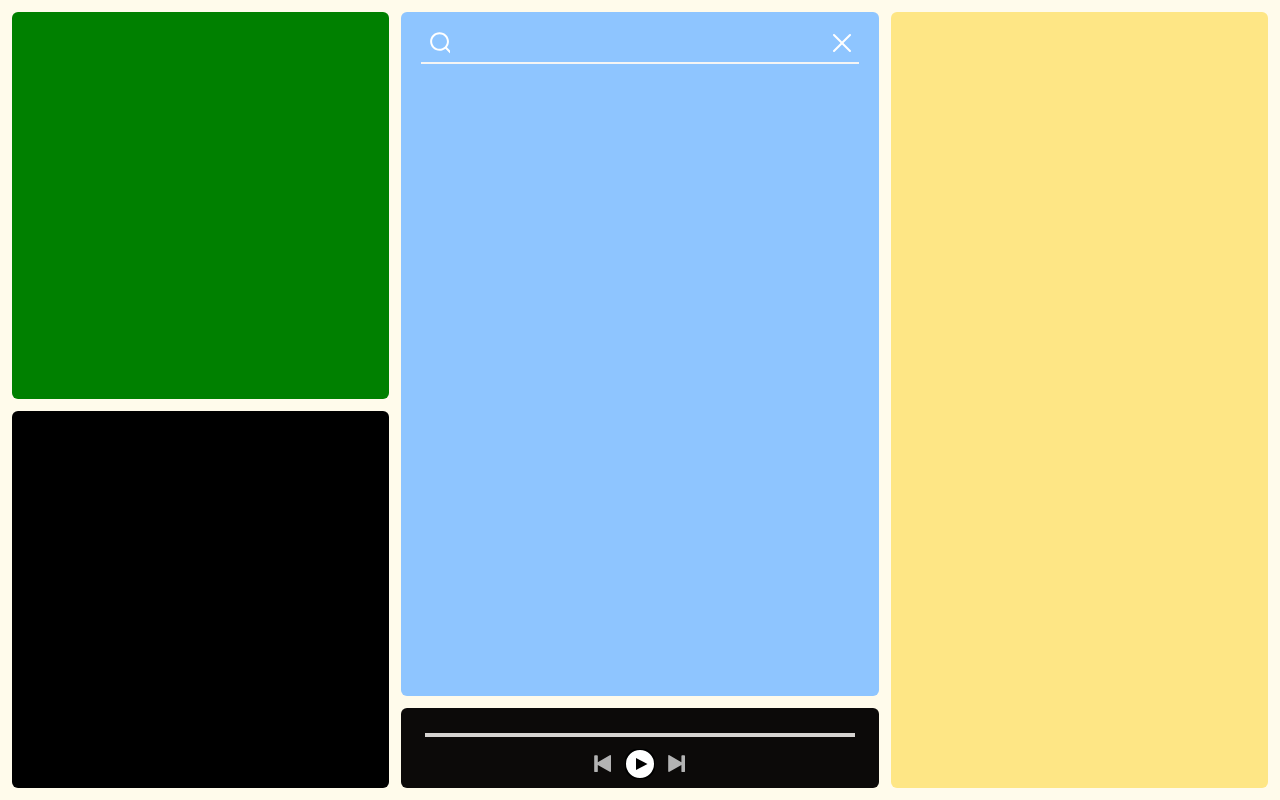
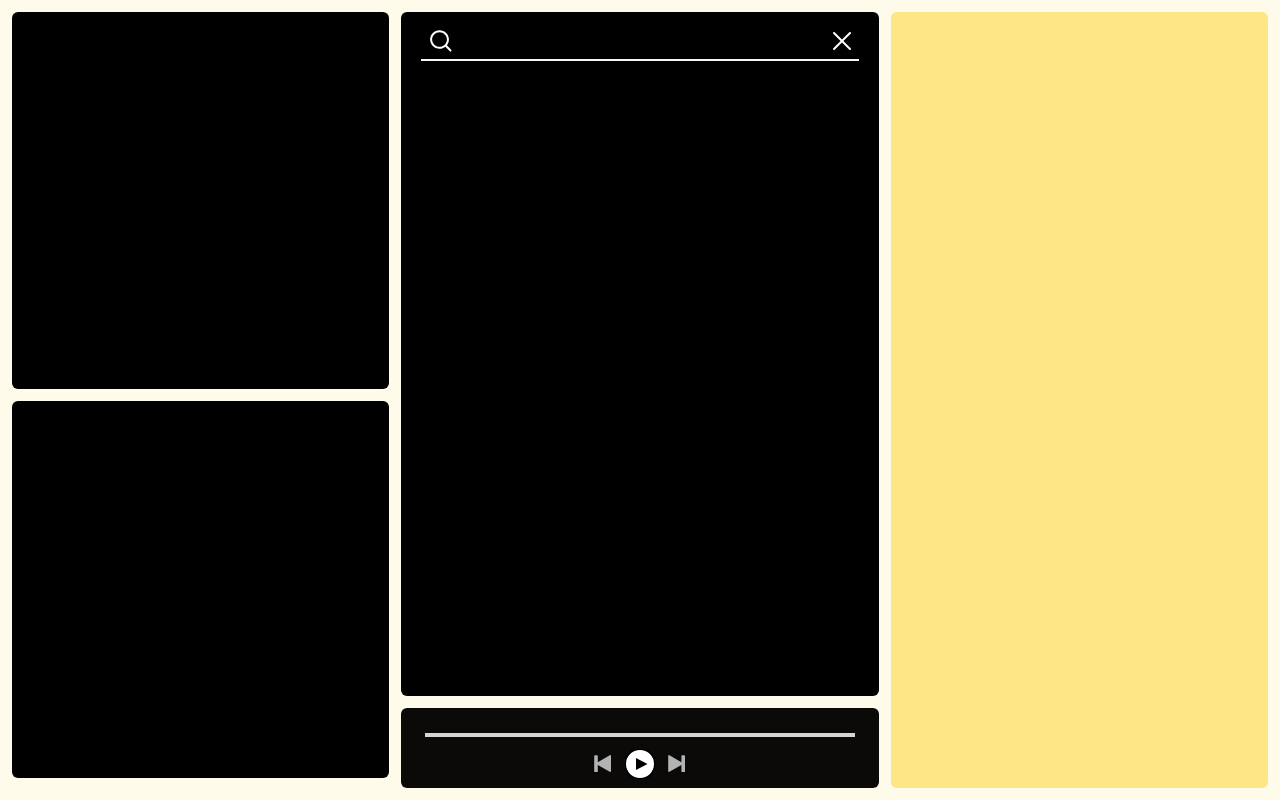
Before and after one commit to McDiamund/exlab_radio, a React (Vite) app: page / in a window 1280 px wide. Built offline with nearby package versions, Linux system fonts and the light colour scheme.

Commit message:
Deezer song search api + cover image

```diff
--- a/main/main.ts
+++ b/main/main.ts
@@ -1,4 +1,4 @@
-import { app, BrowserWindow } from 'electron'
+import { app, BrowserWindow, ipcMain } from 'electron'
 import path from 'path'
 
 function createWindow(): void {
@@ -22,3 +22,21 @@ app.whenReady().then(createWindow)
 app.on('window-all-closed', () => {
   if (process.platform !== 'darwin') app.quit()
 })
+
+ipcMain.handle('deezer-search', async (_event, query: string, options = {}) => {
+  const { limit = 25, index = 0, order = 'RANKING'} = options
+
+  const params = new URLSearchParams({
+    q: query,
+    limit: Math.min(limit, 100).toString(),
+    index: index.toString,
+    order
+  })
+
+  const response = await fetch(`https://api.deezer.com/search?${params}`, {
+    headers: { Accept: 'application/json' },
+  })
+
+  const json = await response.json()
+  return json
+})
--- /dev/null
+++ b/main/preload.ts
@@ -0,0 +1,6 @@
+import { contextBridge, ipcRenderer } from "electron";
+
+contextBridge.exposeInMainWorld('api', {
+    searchDeezer: (query: string, options?: object) =>
+        ipcRenderer.invoke('deezer-search', query, options),
+})
--- a/src/contexts/SongContext.tsx
+++ b/src/contexts/SongContext.tsx
@@ -1,14 +1,90 @@
+import React, { createContext, ReactNode, useContext, useState } from "react";
 
-import { createContext, ReactNode, useContext, useState } from "react";
 
-type SongContextType = {}
+export interface DeezerArtist {
+  id: number;
+  name: string;
+  link: string;
+  picture: string;
+  picture_small: string;
+  picture_medium: string;
+  picture_big: string;
+  picture_xl: string;
+}
+
+export interface DeezerAlbum {
+  id: number;
+  title: string;
+  cover: string;
+  cover_small: string;
+  cover_medium: string;
+  cover_big: string;
+  cover_xl: string;
+}
+
+export interface DeezerTrack {
+  id: number;
+  title: string;
+  title_short: string;
+  duration: number;           // in seconds
+  rank: number;               // popularity score
+  preview: string;            // 30-second MP3 preview URL
+  link: string;               // full Deezer URL to the track
+  explicit_lyrics: boolean;
+  artist: DeezerArtist;
+  album: DeezerAlbum;
+}
+export interface DeezerSearchOptions {
+  limit?: number;             // number of results (default: 25, max: 100)
+  index?: number;             // pagination offset
+  order?: DeezerSearchOrder;
+}
+
+export type DeezerSearchOrder =
+  | "RANKING"
+  | "TRACK_ASC"
+  | "TRACK_DESC"
+  | "ARTIST_ASC"
+  | "ARTIST_DESC"
+  | "ALBUM_ASC"
+  | "ALBUM_DESC"
+  | "RATING_ASC"
+  | "RATING_DESC"
+  | "DURATION_ASC"
+  | "DURATION_DESC";
+
+export interface DeezerSearchResult {
+    tracks: DeezerTrack[];
+    total: number;
+    nextIndex: number | null;
+}
+
+type SongContextType = {
+    searchDeezer: (query: string, options?: DeezerSearchOptions) => Promise<DeezerSearchResult>
+}
 
 const SongContext = createContext<SongContextType | null>(null)
 
 export const SongProvider = ({ children }: { children: ReactNode }) => {
-    const [value, setValue] = useState('')
 
-    const ctx = {}
+    async function searchDeezer(
+        query: string,
+        options: DeezerSearchOptions = {}
+    ): Promise<DeezerSearchResult> {
+        const json = await window.api.searchDeezer(query, options)
+
+        if (json.error) throw new Error(`Deezer API error: ${json.error.message}`)
+
+        return {
+            tracks: json.data,
+            total: json.total,
+            nextIndex: json.next ? (options.index ?? 0) + (options.limit ?? 25) : null,
+        }
+    }
+
+    const ctx = {
+        searchDeezer
+    }
 
     return (
         <SongContext.Provider value={ctx}>
--- /dev/null
+++ b/src/global.d.ts
@@ -0,0 +1,9 @@
+// global.d.ts
+export {}
+declare global {
+    interface Window {
+        api: {
+            searchDeezer: (query: string, options?: object) => Promise<any>
+        }
+    }
+}
--- a/src/index.tsx
+++ b/src/index.tsx
@@ -1,6 +1,6 @@
 import React from 'react'
 import ReactDOM from 'react-dom/client'
-import App from './App'
+import App from './app'
 
 ReactDOM.createRoot(document.getElementById('root') as HTMLElement).render(
   <React.StrictMode>
--- a/src/pages/dashboard/components/cover.tsx
+++ b/src/pages/dashboard/components/cover.tsx
@@ -8,16 +8,20 @@ function CoverImage(props: CoverImageInput): JSX.Element {
 
     return (
         <div
-            id="cover"
-            className={
-            `aspect-square
-            max-w-[45vw]
-            min-h-[45vh]
-            flex-1
-            rounded-md
-            `}
-            style={props.img ? { background: `url(${props.img})`, backgroundSize: 'cover'} : { backgroundColor: 'green'}}
-            ></div>
+        id="cover"
+        style={{
+            backgroundImage: props.img ? `url(${props.img})` : 'none',
+            backgroundSize: 'cover',
+            backgroundPosition: 'center',
+            backgroundRepeat: 'no-repeat',
+            backgroundAttachment: 'local',
+            backgroundColor: 'black',
+            aspectRatio: '1 / 1',
+            maxWidth: '45vw',
+            minHeight: '45vh',
+            borderRadius: '6px',
+        }}
+    />
     )
 }
 
--- a/src/pages/dashboard/index.tsx
+++ b/src/pages/dashboard/index.tsx
@@ -1,27 +1,61 @@
-import React, { JSX } from 'react'
+import React, { JSX, useEffect, useState } from 'react'
 import CoverImage from './components/cover'
 import Description from './components/description'
 import Player from './components/player'
 import Results from './components/results'
+import { DeezerSearchResult, DeezerTrack, useSongContext } from '../../contexts/SongContext'
+
 
 function Dashboard(): JSX.Element {
 
-    const searchSong = (e: React.ChangeEvent<HTMLInputElement>) => {
-        console.log(e.target.value)
+    const { searchDeezer } = useSongContext();
+
+    const [tracks, setTracks] = useState<Array<DeezerTrack>>([])
+    const [cover, setCover] = useState('')
+
+    const searchSong = async (e: React.ChangeEvent<HTMLInputElement>) => {
+        if (!e.target.value.trim()) {setTracks([]); return }
+
+        try {
+            const response: DeezerSearchResult = await searchDeezer(e.target.value);
+            setTracks(response.tracks)
+        } catch(e) {
+            alert(e)
+        }
+    }
+
+    const selectSong = (track: DeezerTrack) => {
+        setCover(track.album.cover_xl);
     }
 
     return (
         <div className='bg-amber-50 h-screen flex overflow-hidden p-3'>
             <div id="left-info-section" className='w-[30%] flex flex-col gap-3'>
-                <CoverImage />
+                <CoverImage img={cover} />
                 <Description />
             </div>
             <div id="center-navigation-section" className='w-[40%] flex flex-col gap-3 px-3'>
-                <div id="dashboard" className='bg-blue-300 h-full min-h-[65vh] rounded-md px-5 py-3'>
+                <div id="dashboard" className='bg-black flex flex-col gap-3 h-full min-h-[65vh] rounded-md px-5 py-3'>
                     <div id="search-bar" className='border-b-stone-100 gap-3 border-b-2 w-full h-10 text-stone-100 flex items-center px-2'>
-                        <svg width={25} height={25}><path fill='white'  d="M10.533 1.27893C5.35215 1.27893 1.12598 5.41887 1.12598 10.5579C1.12598 15.697 5.35215 19.8369 10.533 19.8369C12.767 19.8369 14.8235 19.0671 16.4402 17.7794L20.7929 22.132C21.1834 22.5226 21.8166 22.5226 22.2071 22.132C22.5976 21.7415 22.5976 21.1083 22.2071 20.7178L17.8634 16.3741C19.1616 14.7849 19.94 12.7634 19.94 10.5579C19.94 5.41887 15.7138 1.27893 10.533 1.27893ZM3.12598 10.5579C3.12598 6.55226 6.42768 3.27893 10.533 3.27893C14.6383 3.27893 17.94 6.55226 17.94 10.5579C17.94 14.5636 14.6383 17.8369 10.533 17.8369C6.42768 17.8369 3.12598 14.5636 3.12598 10.5579Z"></path></svg>
+                        <svg width={30} height={25}><path fill='white'  d="M10.533 1.27893C5.35215 1.27893 1.12598 5.41887 1.12598 10.5579C1.12598 15.697 5.35215 19.8369 10.533 19.8369C12.767 19.8369 14.8235 19.0671 16.4402 17.7794L20.7929 22.132C21.1834 22.5226 21.8166 22.5226 22.2071 22.132C22.5976 21.7415 22.5976 21.1083 22.2071 20.7178L17.8634 16.3741C19.1616 14.7849 19.94 12.7634 19.94 10.5579C19.94 5.41887 15.7138 1.27893 10.533 1.27893ZM3.12598 10.5579C3.12598 6.55226 6.42768 3.27893 10.533 3.27893C14.6383 3.27893 17.94 6.55226 17.94 10.5579C17.94 14.5636 14.6383 17.8369 10.533 17.8369C6.42768 17.8369 3.12598 14.5636 3.12598 10.5579Z"></path></svg>
                         <input className='w-full' onChange={searchSong} />
                         <svg width={25} height={25}><path fill='white' d="M3.293 3.293a1 1 0 0 1 1.414 0L12 10.586l7.293-7.293a1 1 0 1 1 1.414 1.414L13.414 12l7.293 7.293a1 1 0 0 1-1.414 1.414L12 13.414l-7.293 7.293a1 1 0 0 1-1.414-1.414L10.586 12 3.293 4.707a1 1 0 0 1 0-1.414"></path></svg>
+                    </div>
+                    <div id="tracks" className='flex flex-col gap-3 h-full  overflow-y-scroll'>
+                        {tracks.map(
+                            (track, i) => {
+                                return (
+                                    <div id="track" key={i} className='text-white rounded-md cursor-pointer flex gap-4 p-2 hover:bg-stone-800' onClick={() => selectSong(track)}>
+                                        <div id="track-cover" className={`w-15 h-15 rounded-sm`} style={track.album.cover ? { background: `url(${track.album.cover})`, backgroundSize: 'cover'} : { backgroundColor: 'green'}}></div>
+                                        <div className='flex flex-col gap-0.5'>
+                                            <p className='text'>{track.title}</p>
+                                            <p className='text-xs'>{track.album.title}</p>
+                                            <p className='text-xs'>{track.artist.name}</p>
+                                        </div>
+                                    </div>
+                                )
+                            })
+                        }
                     </div>
                 </div>
                 <Player />
```
Also changed, not shown: 1 other file (tests, documents, lock files or other folders).
